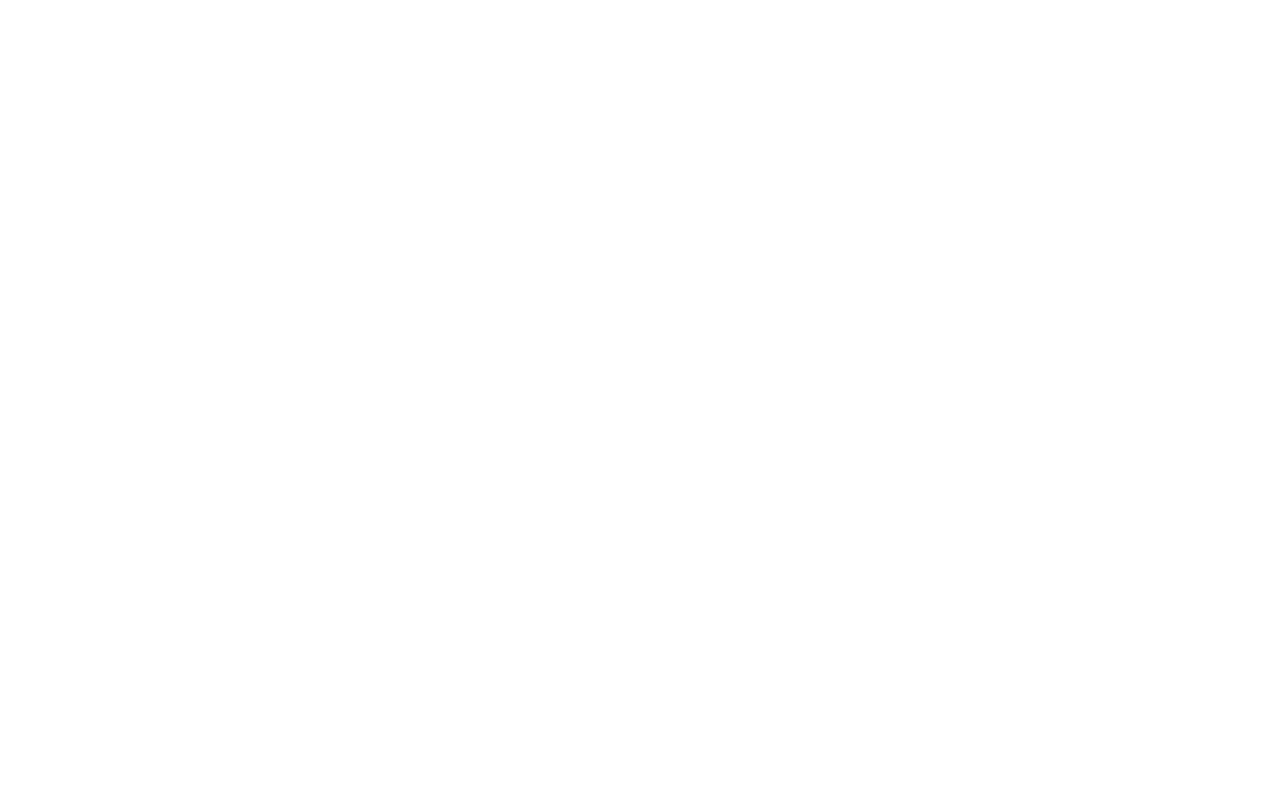
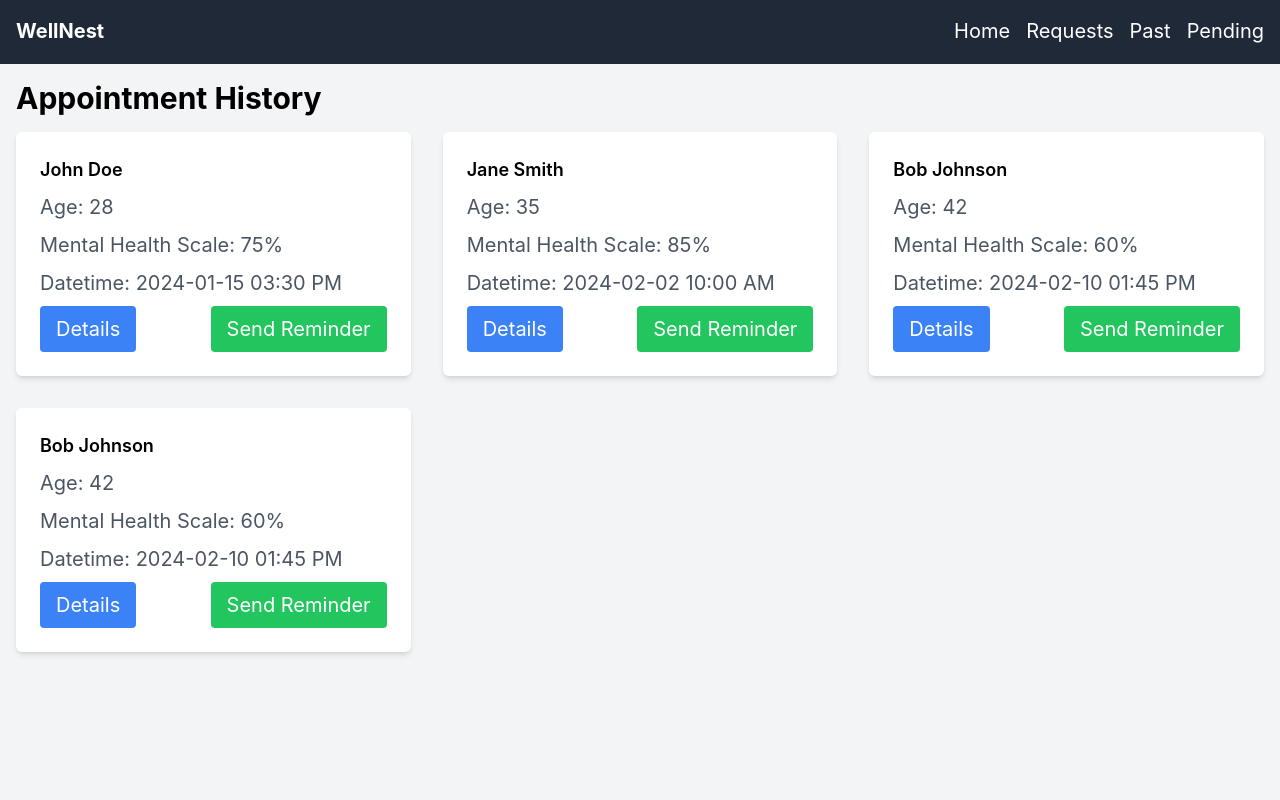
Before and after one commit to Deval1807/Mental-Health-Support, a React (Create React App) app: page /appointmenHistory in a window 1280 px wide. Before the commit this address had no page. Shown: the top 800 px of the page. Built offline with nearby package versions, Linux system fonts and the light colour scheme; the HTML template or start-up script is replaced by a standard one.

Commit message:
feat: customerReq and history

```diff
--- a/src/App.js
+++ b/src/App.js
@@ -7,7 +7,9 @@
 import JournalEntry from './pages/JournalEntry';
 import TherapistDetail from './pages/TherapistDetail';
 import TherapistRequest from './pages/TherapistRequest';
+import CustomerRequestPage from './pages/CustomerRequest';
 import Questionnaire from './pages/QuestionnaireBotPage';
+import ApptHistory from './pages/AppointmentHistory';
 
 function App() {
   return (
@@ -18,6 +20,8 @@
       <Route path='/journal' element={<JournalEntry />}></Route>
       <Route path='/therapistDetail' element={<TherapistDetail />}></Route>
       <Route path='/therapistRequest' element={<TherapistRequest />}></Route>
+      <Route path='/customerRequest' element={<CustomerRequestPage />}></Route>
+      <Route path='/appointmenHistory' element={<ApptHistory />}></Route>
       <Route path='/Questionnaire' element={<Questionnaire />}></Route>
     </Routes>
   );
--- a/src/components/footer.js
+++ b/src/components/footer.js
@@ -8,7 +8,7 @@
     <div className="mx-auto w-full max-w-screen-xl p-4 py-6 lg:py-8">
         <div class="md:flex md:justify-between">
           <div class="mb-6 md:mb-0">
-              <a href="https://flowbite.com/" class="flex items-center">
+              <a href="#" class="flex items-center">
                   <span class="self-center text-2xl font-semibold whitespace-nowrap dark:text-white">WellNest</span>
               </a>
           </div>
--- a/src/components/navbar1.js
+++ b/src/components/navbar1.js
@@ -24,14 +24,14 @@
           </li>
           <li>
             <a href="#" className="text-white hover:text-gray-300">
-                <NavLink to="/past" className="nav-link">
+                <NavLink to="/appointmenHistory" className="nav-link">
                     Past
                 </NavLink>
             </a>
           </li>
           <li>
             <a href="#" className="text-white hover:text-gray-300">
-                <NavLink to="/pending" className="nav-link">
+                <NavLink to="/customerRequest" className="nav-link">
                     Pending
                 </NavLink>
             </a>
--- /dev/null
+++ b/src/pages/AppointmentHistory.js
@@ -0,0 +1,72 @@
+import React from 'react'
+import Navbar1 from '../components/navbar1';
+import Footer from '../components/footer';
+
+const ApptHistory = () => {
+
+  const historyData = [
+    {
+      id: 1,
+      customerName: 'John Doe',
+      age: 28,
+      mentalHealthScale: 75,
+      datetime: '2024-01-15 03:30 PM',
+    },
+    {
+      id: 2,
+      customerName: 'Jane Smith',
+      age: 35,
+      mentalHealthScale: 85,
+      datetime: '2024-02-02 10:00 AM',
+    },
+    {
+      id: 3,
+      customerName: 'Bob Johnson',
+      age: 42,
+      mentalHealthScale: 60,
+      datetime: '2024-02-10 01:45 PM',
+    },
+    {
+      id: 4,
+      customerName: 'Bob Johnson',
+      age: 42,
+      mentalHealthScale: 60,
+      datetime: '2024-02-10 01:45 PM',
+    },
+  ];
+
+  return (
+    <>
+    <Navbar1 />
+    <div className="min-h-screen mt-16 bg-gray-100 p-4">
+
+      <div className="container mx-auto">
+        <h2 className="text-3xl font-bold mb-4">Appointment History</h2>
+
+        <div className="grid grid-cols-1 md:grid-cols-2 lg:grid-cols-3 gap-8">
+          {historyData.map((record) => (
+            <div key={record.id} className="bg-white p-6 rounded-md shadow-md">
+              <h3 className="text-lg font-semibold mb-2">{record.customerName}</h3>
+              <p className="text-gray-600 mb-2">{`Age: ${record.age}`}</p>
+              <p className="text-gray-600 mb-2">{`Mental Health Scale: ${record.mentalHealthScale}%`}</p>
+              <p className="text-gray-600 mb-2">{`Datetime: ${record.datetime}`}</p>
+
+              <div className="flex justify-between">
+                <button className="bg-blue-500 text-white px-4 py-2 rounded hover:bg-blue-700">
+                  Details
+                </button>
+                <button className="bg-green-500 text-white px-4 py-2 rounded hover:bg-green-700">
+                  Send Reminder
+                </button>
+              </div>
+            </div>
+          ))}
+        </div>
+      </div>
+    </div>
+    <Footer />
+   </>
+  )
+}
+
+export default ApptHistory
--- /dev/null
+++ b/src/pages/CustomerRequest.js
@@ -0,0 +1,110 @@
+import React from 'react'
+import Navbar1 from '../components/navbar1';
+import Footer from '../components/footer';
+// import { Line } from 'react-chartjs-2';
+// import Chart from 'chart.js/auto'
+
+const CustomerRequestPage = () => {
+
+  const customerDetails = {
+    name: 'John Doe',
+    age: 28,
+    mentalHealthScale: 75,
+    gender: 'Male',
+    email: 'john.doe@example.com',
+    requestDate: '2024-02-03',
+    requestTime: '10:00 AM',
+    mentalHealthQuestions: [
+      { question: 'How would you rate your stress level?', answer: '7' },
+      { question: 'Are you experiencing any sleep disturbances?', answer: 'Yes' },
+      { question: 'How would you rate your stress level?', answer: '7' },
+      { question: 'Are you experiencing any sleep disturbances?', answer: 'Yes' },
+      { question: 'How would you rate your stress level?', answer: '7' },
+      { question: 'Are you experiencing any sleep disturbances?', answer: 'Yes' },
+      { question: 'How would you rate your stress level?', answer: '7' },
+      { question: 'Are you experiencing any sleep disturbances?', answer: 'Yes' },
+      { question: 'How would you rate your stress level?', answer: '7' },
+      { question: 'Are you experiencing any sleep disturbances?', answer: 'Yes' },
+      { question: 'How would you rate your stress level?', answer: '7' },
+      { question: 'Are you experiencing any sleep disturbances?', answer: 'Yes' },
+    ],
+    weeklyMentalHealthData: [60, 65, 70, 75, 80, 85, 90],
+  };
+
+  const chartData = {
+    labels: ['Week 1', 'Week 2', 'Week 3', 'Week 4', 'Week 5', 'Week 6', 'Week 7'],
+    datasets: [
+      {
+        label: 'Mental Health Score',
+        data: customerDetails.weeklyMentalHealthData,
+        fill: false,
+        borderColor: 'blue',
+      },
+    ],
+  };
+
+  const chartOptions = {
+    scales: {
+      y: {
+        beginAtZero: true,
+        max: 100,
+      },
+    },
+  };
+
+  return (
+    <>
+    <Navbar1 />
+    <div className="min-h-screen bg-gray-100 flex items-center justify-center mt-16">
+      <div className="bg-white p-8 rounded-md shadow-md max-w-2xl w-full m-16">
+        <h2 className="text-3xl font-bold mb-4">{customerDetails.name}</h2>
+        <div className="grid grid-cols-2 gap-4 mb-6">
+          <div>
+            <p className="text-gray-600 mb-2">{`Age: ${customerDetails.age}`}</p>
+            <p className="text-gray-600 mb-2">{`Mental Health Scale: ${customerDetails.mentalHealthScale}%`}</p>
+            <p className="text-gray-600 mb-2">{`Gender: ${customerDetails.gender}`}</p>
+            <p className="text-gray-600 mb-2">{`Email: ${customerDetails.email}`}</p>
+          </div>
+          <div>
+            <p className="text-gray-600 mb-2">{`Request Date: ${customerDetails.requestDate}`}</p>
+            <p className="text-gray-600 mb-2">{`Request Time: ${customerDetails.requestTime}`}</p>
+          </div>
+        </div>
+
+        <div className="mb-6">
+          <h3 className="text-lg font-semibold mb-2">Mental Health Questions</h3>
+          <ul className="list-disc list-inside">
+            {customerDetails.mentalHealthQuestions.map((qa, index) => (
+              <li key={index} className="text-gray-600">
+                <strong>{qa.question}</strong>: {qa.answer}
+              </li>
+            ))}
+          </ul>
+        </div>
+
+        <div className="mb-6">
+          <h3 className="text-lg font-semibold mb-2">Weekly Mental Health Chart</h3>
+          {/* <Line data={chartData} options={chartOptions} /> */}
+        </div>
+
+        <div className="flex flex-col">
+          <div className="mb-4">
+            <label className="text-gray-600 mb-2 mx-12">Date and Time</label>
+            <input type="datetime-local" className="p-2 border rounded" />
+          </div>
+          <div className="mb-4">
+            <label className="text-gray-600 mb-2 mx-14">Meeting Link</label>
+            <input type="text" className="p-2 border rounded" />
+          </div>
+          <button className="bg-blue-500 text-white px-4 py-2 rounded hover:bg-blue-700">
+            Approve
+          </button>
+        </div>
+      </div>
+    </div>
+    <Footer />
+   </>
+  )
+}
+
+export default CustomerRequestPage
```
